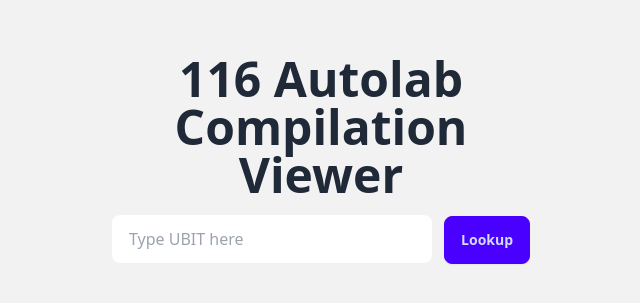
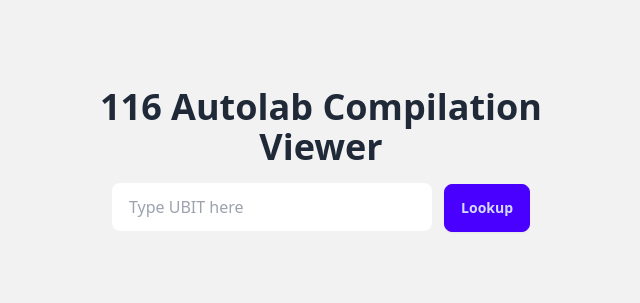
Before and after one commit to zaida04/116-uv, a SvelteKit app in the folder frontend/: page / in a window 1280 px wide. Shown: the part 241-544 px from the top of the page, without its empty margins (319-959 px from the left). Built offline with nearby package versions, Linux system fonts and the light colour scheme.

Commit message:
feat: more UI stuff

```diff
--- a/frontend/src/app.css
+++ b/frontend/src/app.css
@@ -1,3 +1,17 @@
 @tailwind base;
 @tailwind components;
 @tailwind utilities;
+
+@layer base {
+    h1 {
+        @apply text-5xl md:text-4xl font-bold;
+    }
+
+    h2 {
+        @apply text-4xl md:text-3xl font-bold;
+    }
+
+    h3 {
+        @apply text-3xl md:text-2xl font-bold;
+    }
+}
--- /dev/null
+++ b/frontend/src/components/Hero.svelte
@@ -0,0 +1,7 @@
+<div class="hero min-h-screen bg-base-200">
+    <div class="hero-content text-center">
+        <div class="max-w-lg">
+            <slot />
+        </div>
+    </div>
+</div>
--- a/frontend/src/routes/+page.svelte
+++ b/frontend/src/routes/+page.svelte
@@ -1,13 +1,11 @@
 <script lang="ts">
+    import Hero from "../components/Hero.svelte";
+
     let ubit: string = "";
 </script>
 
-<div class="hero min-h-screen bg-base-200">
-    <div class="hero-content text-center">
-        <div class="max-w-md">
-            <h1 class="text-5xl font-bold mb-4">
-                116 Autolab Compilation Viewer
-            </h1>
+<Hero>
+    <h1 class="mb-4">116 Autolab Compilation Viewer</h1>
 
     <input
         type="text"
@@ -21,6 +19,4 @@
         }}
     />
     <a href={`/uploads/${ubit}`} class="btn btn-primary">Lookup</a>
-        </div>
-    </div>
-</div>
+</Hero>
--- a/frontend/src/routes/uploads/[ubit]/+page.svelte
+++ b/frontend/src/routes/uploads/[ubit]/+page.svelte
@@ -2,6 +2,7 @@
     import { onMount } from "svelte";
     import { page } from "$app/stores";
     import { fetcher } from "../../../lib/fetcher";
+    import Hero from "../../../components/Hero.svelte";
 
     interface Submission {
         user: string;
@@ -31,13 +32,20 @@
     });
 </script>
 
-<main>
 {#if notFound}
-        <h1>404 Not Found</h1>
+    <Hero>
+        <h1 class="mb-2">404 Not Found</h1>
+        <p class="mb-8">
+            No autolab upload for UBIT <code>{$page.params.ubit}</code>
+        </p>
+        <p>
+            Make this student
+            <b>has submitted at least once since 3-6-2024.</b>
+        </p>
+    </Hero>
 {:else if submission === null}
     <h1>Loading...</h1>
 {:else}
     <h1>{submission.user}</h1>
     <p>{@html submission.content}</p>
 {/if}
-</main>
```
Lines whose indentation alone changed are shown as unchanged.
